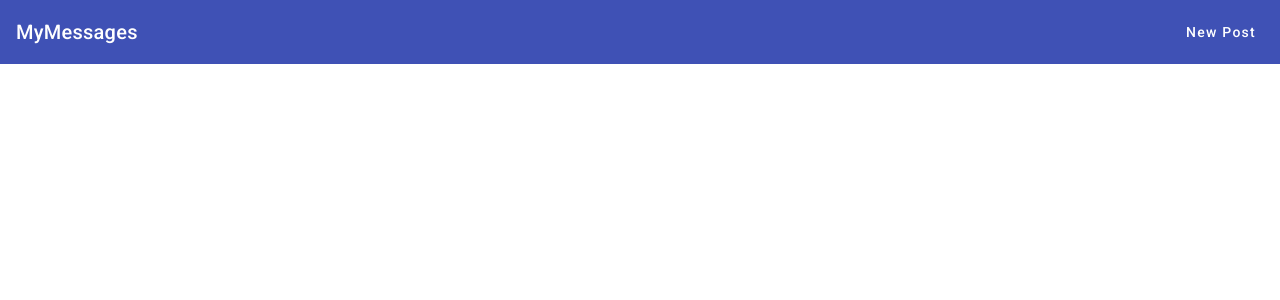
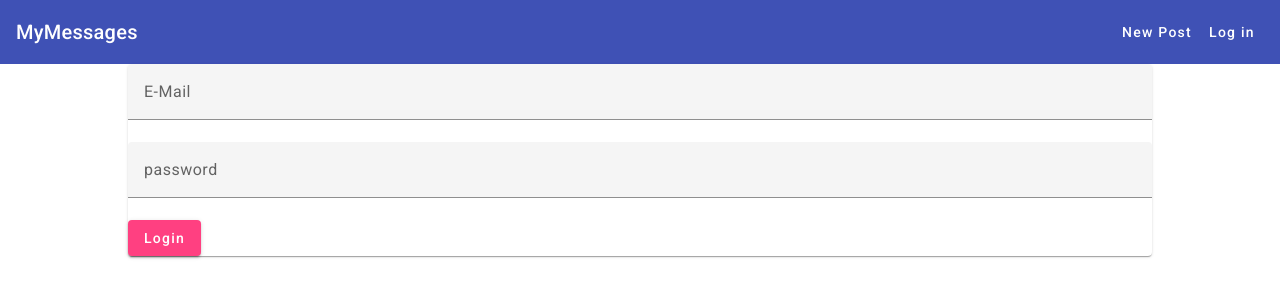
Before and after one commit to JinwookJung/Angular-Project, an Angular app: page /login in a window 1280 px wide. Before the commit this address led to /. Shown: the top 300 px of the page. Built offline with nearby package versions, Linux system fonts and the light colour scheme.

Commit message:
added login input fields

```diff
--- a/src/app/app.module.ts
+++ b/src/app/app.module.ts
@@ -3,7 +3,7 @@ import { BrowserModule } from '@angular/platform-browser';
 import { BrowserAnimationsModule } from '@angular/platform-browser/animations'
 import { HttpClientModule } from '@angular/common/http';
 import { NgModule } from '@angular/core';
-import { ReactiveFormsModule } from '@angular/forms';
+import { ReactiveFormsModule, FormsModule } from '@angular/forms';
 import { MatInputModule } from '@angular/material/input';
 import { MatCardModule } from '@angular/material/card';
 import { MatButtonModule } from '@angular/material/button';
@@ -17,6 +17,7 @@ import { PostCreateComponent } from './posts/post-create/post-create.component';
 import { HeaderComponent } from './header/header.component';
 import { PostListComponent } from './posts/post-list/post-list.component';
 import { AppRoutingModule } from './app-routing.module';
+import { LoginComponent } from './auth/login/login.component';
 
 
 
@@ -26,12 +27,14 @@ import { AppRoutingModule } from './app-routing.module';
     PostCreateComponent,
     HeaderComponent,
     PostListComponent,
+    LoginComponent
   ],
   imports: [
     BrowserModule,
     AppRoutingModule,
     BrowserAnimationsModule,
     ReactiveFormsModule,
+    FormsModule,
     HttpClientModule,
     MatInputModule,
     MatCardModule,
--- /dev/null
+++ b/src/app/auth/login/login.component.css
@@ -0,0 +1,7 @@
+mat-form-field {
+  width: 100%;
+}
+
+mat-spinner {
+  margin: auto;
+}
--- /dev/null
+++ b/src/app/auth/login/login.component.html
@@ -0,0 +1,14 @@
+<mat-card>
+  <mat-spinner *ngIf="isLoading"></mat-spinner>
+  <form (submit)="onLogin(loginForm)" #loginForm="ngForm" *ngIf="!isLoading">
+    <mat-form-field>
+      <input matInput name="email" ngModel type="email" placeholder="E-Mail" #emailInput="ngModel" required email>
+      <mat-error *ngIf="emailInput.invalid">Please enter a valid email.</mat-error>
+    </mat-form-field>
+    <mat-form-field>
+      <input type="password" name="password" ngModel matInput placeholder="password" #passwordInput="ngModel" required>
+      <mat-error *ngIf="passwordInput.invalid">Please enter a valid password.</mat-error>
+    </mat-form-field>
+    <button mat-raised-button color="accent" type="submit">Login</button>
+  </form>
+</mat-card>
--- /dev/null
+++ b/src/app/auth/login/login.component.ts
@@ -0,0 +1,14 @@
+import { Component } from "@angular/core";
+import { NgForm } from "@angular/forms";
+
+@Component({
+  templateUrl: './login.component.html',
+  styleUrls: ['./login.component.css']
+})
+export class LoginComponent {
+  isLoading = false;
+
+  onLogin(form: NgForm) {
+    console.log(form.value);
+  }
+}
--- a/src/app/header/header.component.css
+++ b/src/app/header/header.component.css
@@ -9,6 +9,10 @@ a {
   color: white;
 }
 
+ul {
+  display: flex;
+}
+
 .spacer {
   flex: 1 1 auto;
 }
--- a/src/app/header/header.component.html
+++ b/src/app/header/header.component.html
@@ -7,5 +7,8 @@
     <li>
       <a mat-button routerLink="/create" routerLinkActive="mat-accent">New Post</a>
     </li>
+    <li>
+      <a mat-button routerLink="/login" routerLinkActive="mat-accent">Log in</a>
+    </li>
   </ul>
 </mat-toolbar>
```
Also changed, not shown: src/app/app-routing.module.ts (+5 -3 lines).
